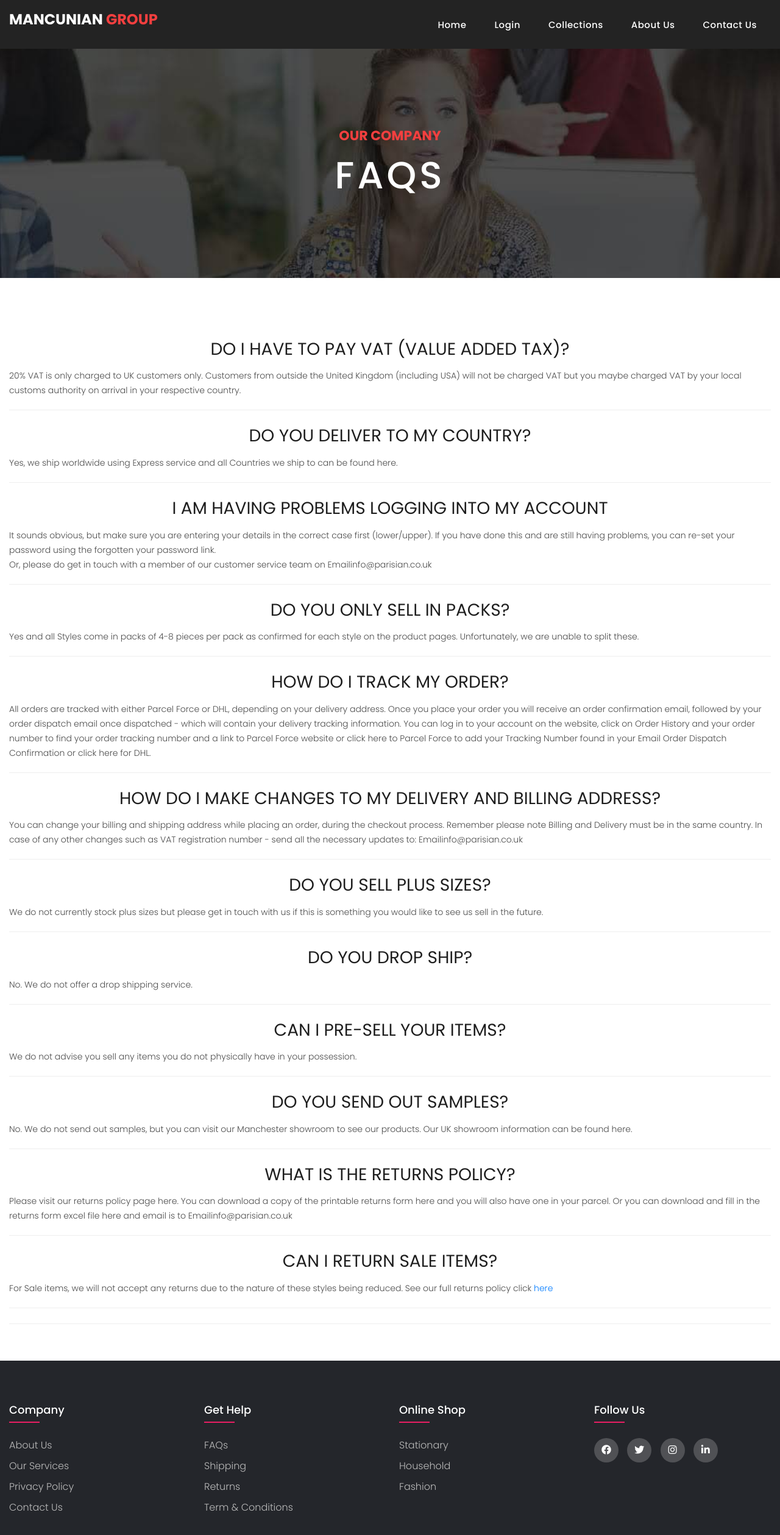
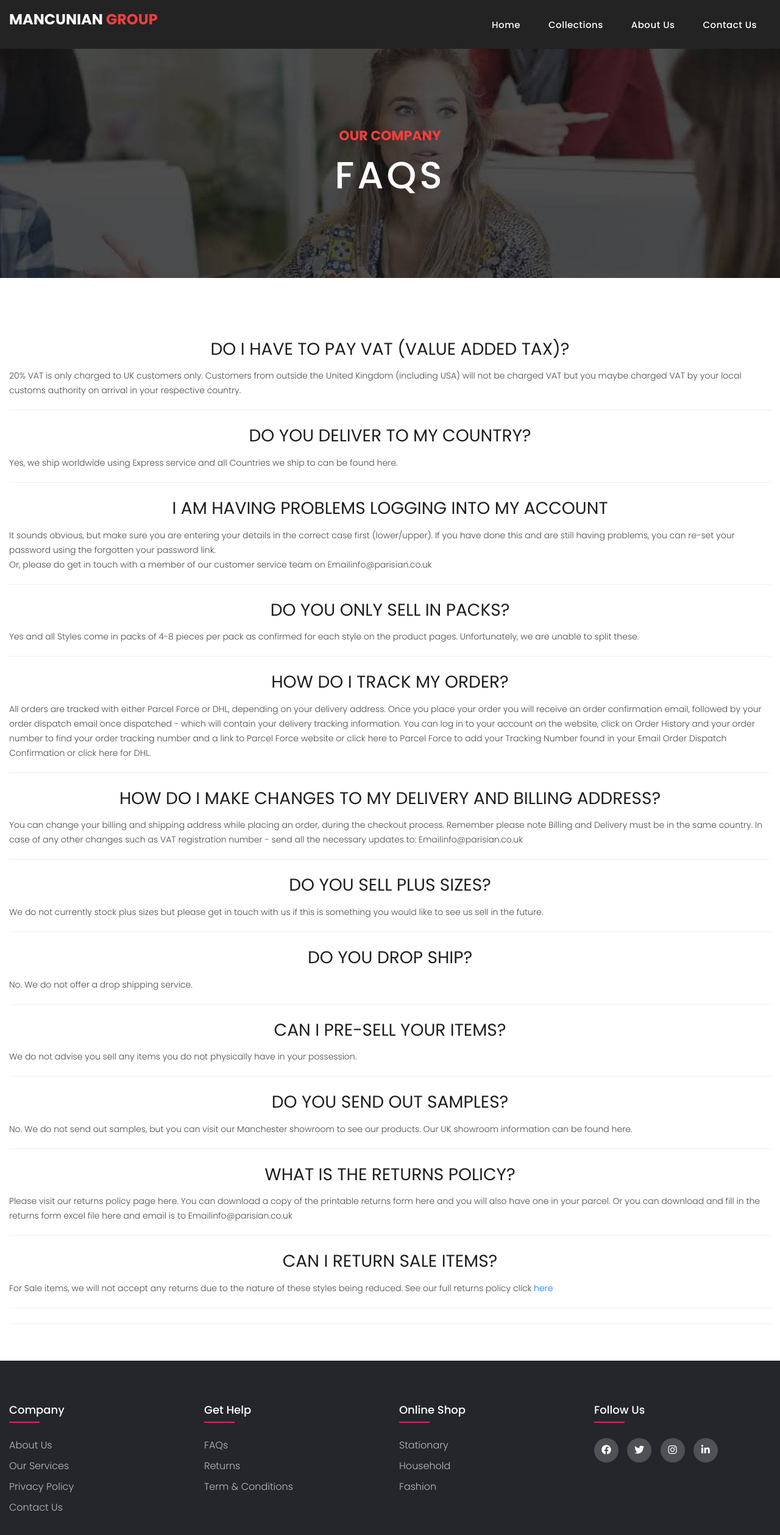
Before and after one commit to sohaibmughall/Mancunian-Group, a plain HTML site: page Faqs.html in a window 1280 px wide. Shown: the whole page at 61% size. Drawn offline with Linux system fonts and the light colour scheme.

Commit message:
changes in header

```diff
--- a/Faqs.html
+++ b/Faqs.html
@@ -58,9 +58,9 @@ https://templatemo.com/tm-546-sixteen-clothing
                   <span class="sr-only">(current)</span>
                 </a>
                         </li>
-                        <li class="nav-item">
+                        <!-- <li class="nav-item">
                             <a class="nav-link" href="login.html">Login</a>
-                        </li>
+                        </li> -->
                         <li class="nav-item">
                             <a class="nav-link" href="products.html">Collections</a>
                         </li>
@@ -150,7 +150,7 @@ https://templatemo.com/tm-546-sixteen-clothing
                                 <h4>get help</h4>
                                 <ul>
                                     <li><a href="Faqs.html">FAQs</a></li>
-                                    <li><a href="Shipping.html">shipping</a></li>
+                                    <!-- <li><a href="Shipping.html">shipping</a></li> -->
                                     <li><a href="Return.html">returns</a></li>
                                     <li><a href="Term & Condition.html">Term & Conditions</a></li>
 
```
Also changed, not shown: Fashion.html (+3 -3 lines), Household.html (+3 -3 lines), Our Services.html (+3 -3 lines), Privacy Policy.html (+3 -3 lines), Return.html (+3 -3 lines), Shipping.html (+2 -2 lines), Term & Condition.html (+3 -3 lines), about.html (+3 -3 lines), contact.html (+3 -3 lines), index.html (+3 -3 lines), payment.html (+2 -2 lines), products.html (+3 -3 lines), stationary.html (+3 -3 lines).
